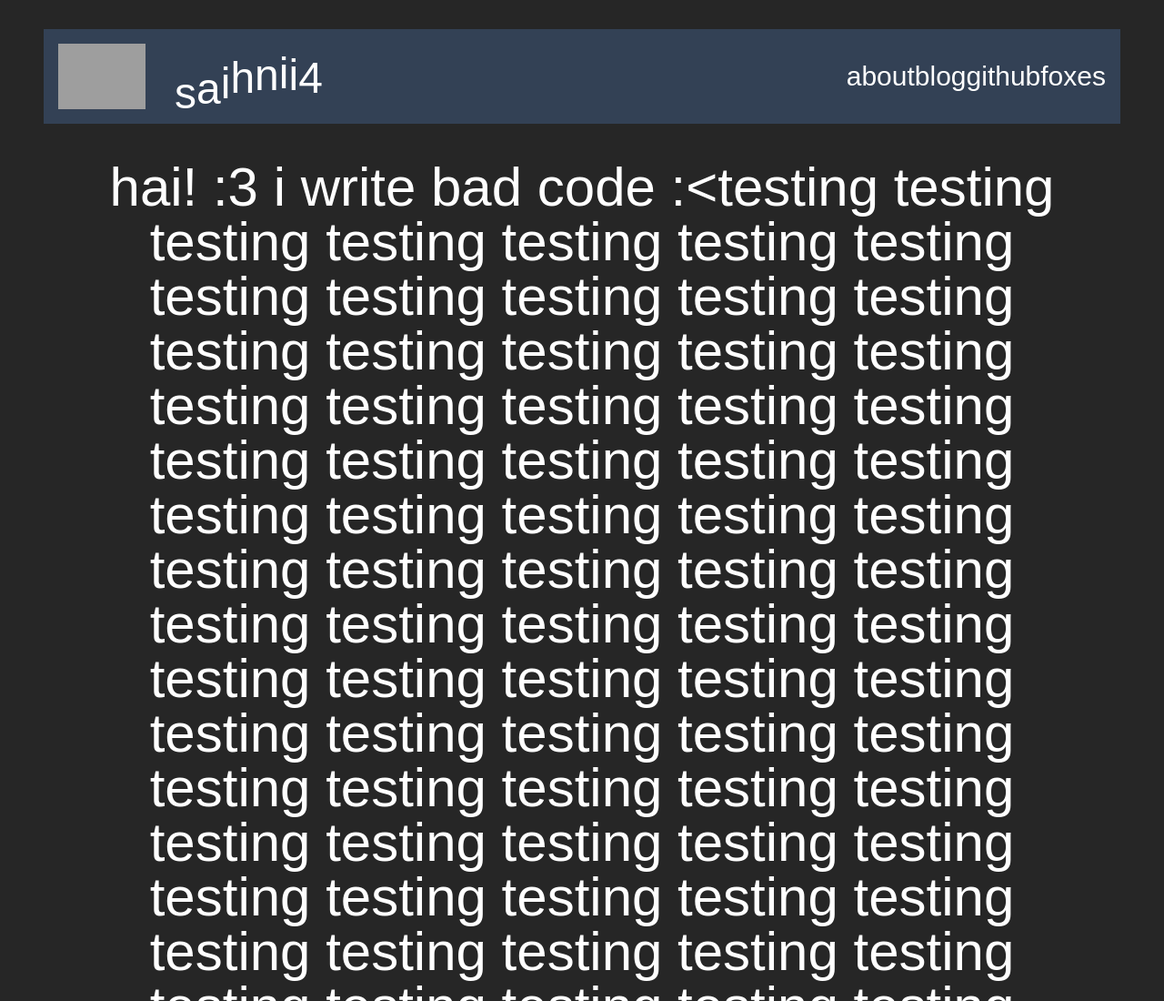
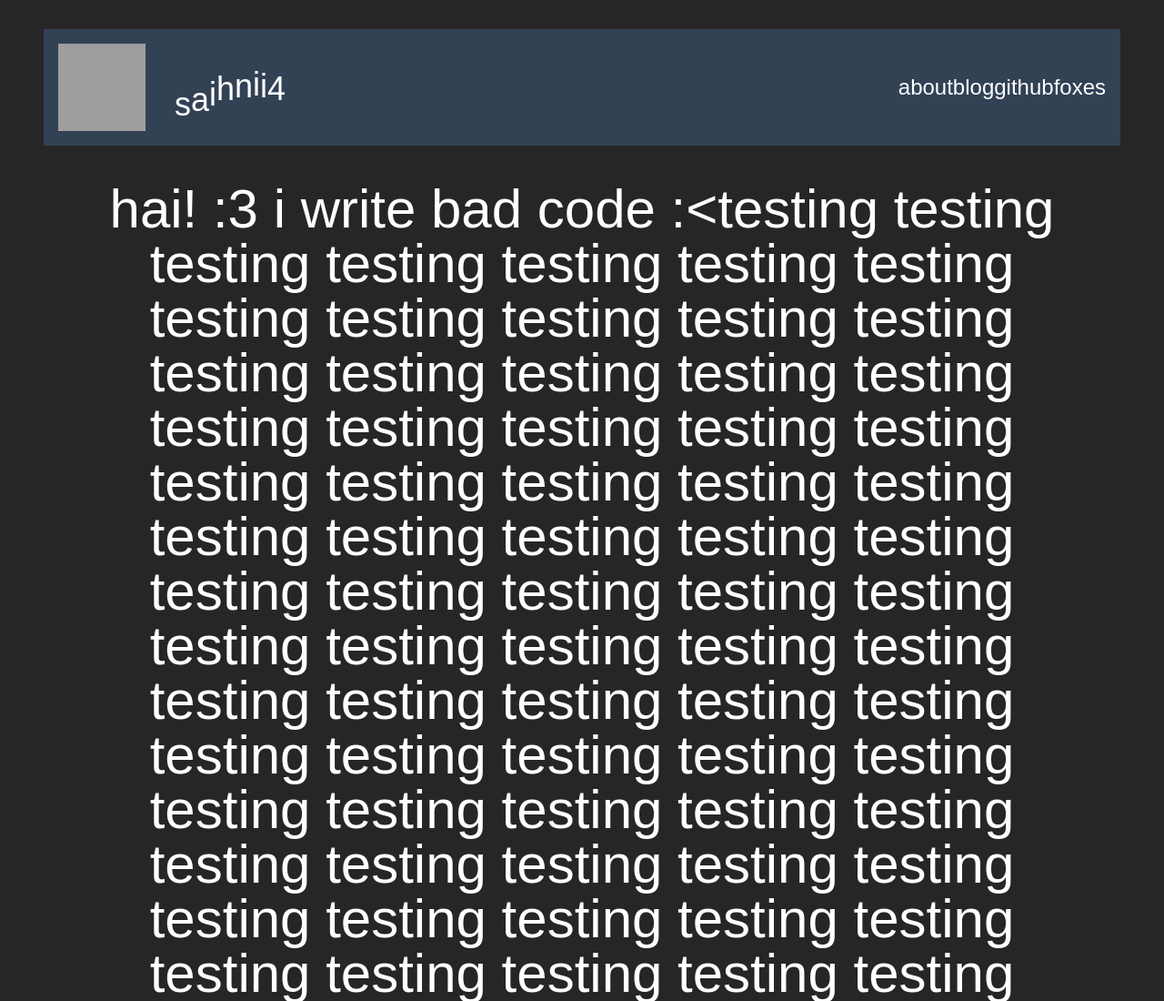
Before and after one commit to saihnii4/saihnii4.github.io, a Gatsby site: page / in a window 1280 px wide. Shown: the top 1100 px of the page at 91% size. Built offline with nearby package versions, Linux system fonts and the light colour scheme; Gatsby itself is replaced by a stand-in of ours; grey boxes are pictures that could not be loaded; a web font is replaced by a local one.

Commit message:
feat: what is going on

```diff
--- a/src/components/layout.tsx
+++ b/src/components/layout.tsx
@@ -20,32 +20,35 @@
   },
 };
 
-const Nav: React.FC = (props) => {
+const Nav: React.FC = () => {
   const { scrollY } = useScroll();
 
   useMotionValueEvent(scrollY, "change", (latest) => {
     console.log("Page scroll: ", latest);
   });
   return (
-    <div className="flex flex-row text-3xl items-center justify-between sticky top-8 p-4 bg-slate-700">
+    <div className="flex flex-row text-xl xl:text-2xl 2xl:text-3xl items-center justify-between sticky top-8 p-4 bg-slate-700">
       <div className="flex flex-row gap-4 items-center">
         <img
           src="https://avatars.githubusercontent.com/u/81787757?v=4"
+          className="xl:w-24 xl:h-24 w-16 h-16"
           width="96"
           height="96"
         />
         <hr />
         <motion.div
-          className="flex flex-row text-5xl"
+          className="flex flex-row text-3xl xl:text-4xl 2xl:text-5xl"
           animate="animate"
+          // @ts-ignore
           variants={variants}
         >
           {"saihnii4".split("").map((letter) => {
+            // @ts-ignore
             return <motion.span variants={variants}>{letter}</motion.span>;
           })}
         </motion.div>
       </div>
-      <div className="flex flex-row">
+      <div className="flex flex-row !font-mono">
         <a className="group transition duration-75 select-none cursor-pointer">
           <span className="group-hover:text-red-500 transition-all">about</span>
           <hr className="max-w-0 group-hover:max-w-full transition-all"></hr>
```
Also changed, not shown: src/styles/main.css (line endings or trailing spaces).
